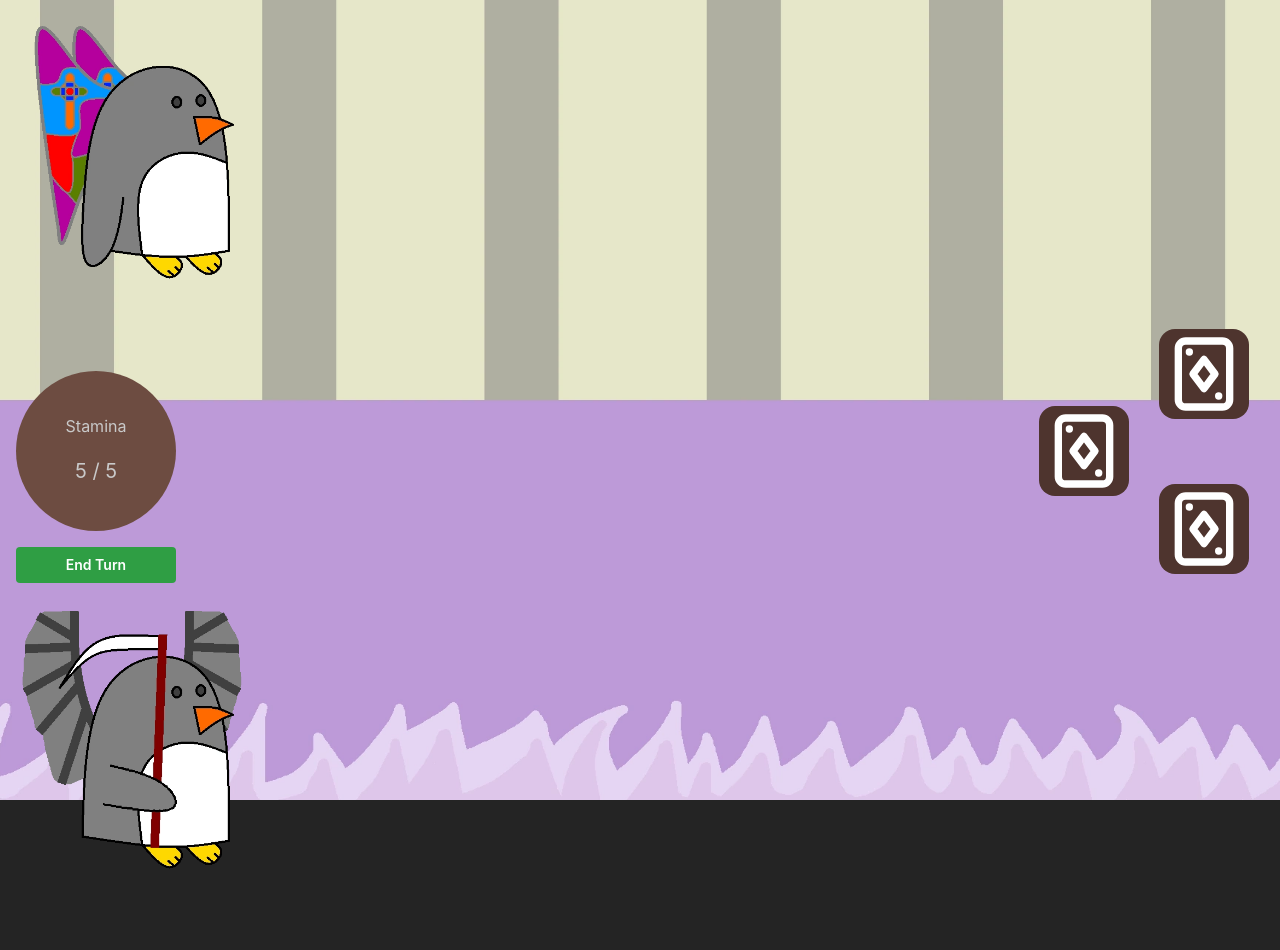
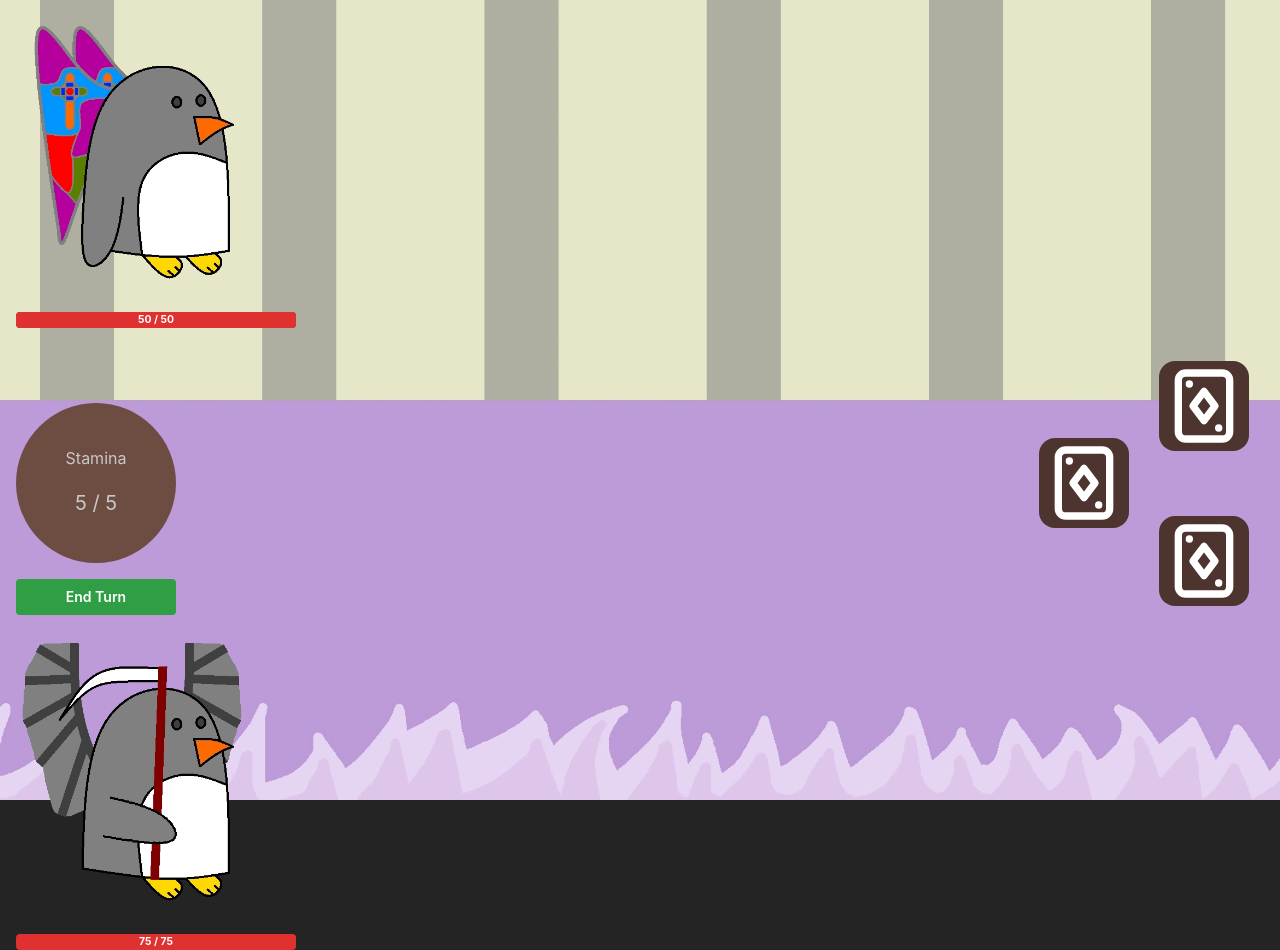
Before and after one commit to BlakeIsMyWaifu/Duality-Dungeon, a React (Vite) app: page /combat in a window 1280 px wide. Before the commit the page ends 886 px from the top, so only its background shows below. Built offline with nearby package versions, Linux system fonts and the light colour scheme.

Commit message:
✨ Card effects and health bars

```diff
--- /dev/null
+++ b/src/components/combat/HealthBar.tsx
@@ -0,0 +1,23 @@
+import { Progress } from '@mantine/core'
+
+type HealthBarProps = {
+	currentHealth: number
+	maxHealth: number
+	shield: number
+}
+
+export default function HealthBar({ currentHealth, maxHealth, shield }: HealthBarProps) {
+	return (
+		<Progress.Root size='xl' transitionDuration={200}>
+			<Progress.Section value={(currentHealth / maxHealth) * 100} color='red'>
+				<Progress.Label>
+					{currentHealth >= 15 ? `${currentHealth} / ${maxHealth}` : currentHealth}
+				</Progress.Label>
+			</Progress.Section>
+
+			<Progress.Section value={shield * 2.5}>
+				<Progress.Label>{shield}</Progress.Label>
+			</Progress.Section>
+		</Progress.Root>
+	)
+}
--- a/src/components/combat/Lane.tsx
+++ b/src/components/combat/Lane.tsx
@@ -1,10 +1,15 @@
 import { useDroppable } from '@dnd-kit/core'
-import { Box, Group, Image } from '@mantine/core'
+import { Box, Group, Image, Stack } from '@mantine/core'
 
-import { useCombatStore } from '~/state/combatStore'
+import enemiesData from '~/data/enemies'
+import { type EnemyCombat, useCombatStore } from '~/state/combatStore'
+import { useSaveStore } from '~/state/saveStore'
+import { type Lane } from '~/types/Combat'
+
+import HealthBar from './HealthBar'
 
 type LaneProps = {
-	position: 'top' | 'bottom'
+	position: Lane
 }
 
 export default function Lane({ position }: LaneProps) {
@@ -19,19 +24,11 @@ export default function Lane({ position }: LaneProps) {
 				position: 'relative'
 			}}
 		>
-			<Image src={position === 'top' ? '/players/raphael.webp' : '/players/azrael.webp'} h={280} w={280} />
+			<Character position={position} />
 
-			<Group gap={0}>
+			<Group gap='xs'>
 				{enemies.map((enemy, i) => (
-					<Image
-						key={i}
-						src={`/enemies/${enemy.name}.webp`}
-						h={200}
-						w={200}
-						style={{
-							transform: 'scaleX(-1)'
-						}}
-					/>
+					<Enemy key={i} enemyData={enemy} />
 				))}
 			</Group>
 
@@ -41,7 +38,7 @@ export default function Lane({ position }: LaneProps) {
 }
 
 type DropzoneProps = {
-	position: 'top' | 'bottom'
+	position: Lane
 }
 
 function Dropzone({ position }: DropzoneProps) {
@@ -62,3 +59,41 @@ function Dropzone({ position }: DropzoneProps) {
 		/>
 	)
 }
+
+type CharacterProps = {
+	position: Lane
+}
+
+function Character({ position }: CharacterProps) {
+	const health = useSaveStore(state => state.characters[position].health)
+	const shield = useCombatStore(state => state.characters[position].shield)
+
+	return (
+		<Stack>
+			<Image src={position === 'top' ? '/players/raphael.webp' : '/players/azrael.webp'} h={280} w={280} />
+			<HealthBar currentHealth={health.current} maxHealth={health.max} shield={shield} />
+		</Stack>
+	)
+}
+
+type EnemyProps = {
+	enemyData: EnemyCombat
+}
+
+function Enemy({ enemyData }: EnemyProps) {
+	const { maxHealth } = enemiesData[enemyData.name]
+
+	return (
+		<Stack>
+			<Image
+				src={`/enemies/${enemyData.name}.webp`}
+				h={200}
+				w={200}
+				style={{
+					transform: 'scaleX(-1)'
+				}}
+			/>
+			<HealthBar currentHealth={enemyData.currentHealth} maxHealth={maxHealth} shield={enemyData.shield} />
+		</Stack>
+	)
+}
--- a/src/data/cards.ts
+++ b/src/data/cards.ts
@@ -1,3 +1,7 @@
+import { type Lane } from '~/types/Combat'
+import { damageFront } from '~/utils/combatHelpers/damageEnemy'
+import { shieldCharacter } from '~/utils/combatHelpers/shield'
+
 export type CardData = {
 	name: string
 	stamina: number
@@ -14,8 +18,8 @@ type HalfCardData = {
 
 export type CardName = keyof typeof cardsData
 
-const MISSING_EFFECT = (cardName: string, position: 'top' | 'bottom') => () =>
-	console.log(`${cardName}-${position} has a missing effect`)
+// eslint-disable-next-line @typescript-eslint/no-unused-vars
+const MISSING_EFFECT = (cardName: string, lane: Lane) => () => console.log(`${cardName}-${lane} has a missing effect`)
 
 // TODO convert to a set
 const cardsData = {
@@ -26,12 +30,12 @@ const cardsData = {
 		top: {
 			mood: 10,
 			description: 'Deal 6 Damage',
-			effect: MISSING_EFFECT('slash', 'top')
+			effect: () => damageFront('top', 6)
 		},
 		bottom: {
 			mood: 15,
 			description: 'Deal 6 Damage',
-			effect: MISSING_EFFECT('slash', 'bottom')
+			effect: () => damageFront('bottom', 6)
 		}
 	},
 	block: {
@@ -41,12 +45,12 @@ const cardsData = {
 		top: {
 			mood: -5,
 			description: 'Gain 5 Block',
-			effect: MISSING_EFFECT('block', 'top')
+			effect: () => shieldCharacter('top', 5)
 		},
 		bottom: {
 			mood: -10,
-			description: 'Gain 5 Block and then do some more stuff',
-			effect: MISSING_EFFECT('block', 'bottom')
+			description: 'Gain 8 Block',
+			effect: () => shieldCharacter('bottom', 8)
 		}
 	}
 } satisfies Record<string, CardData>
--- a/src/data/enemies.ts
+++ b/src/data/enemies.ts
@@ -1,7 +1,7 @@
 type EnemyData = {
 	name: string
 	maxHealth: number
-	startingBlock: number
+	startingShield: number
 	startingStatus: Record<string, number>
 	actions: {
 		pattern: {
@@ -46,7 +46,7 @@ const enemiesData = {
 	pewPewPerson: {
 		name: 'Pew Pew Person',
 		maxHealth: 50,
-		startingBlock: 0,
+		startingShield: 0,
 		startingStatus: {},
 		actions: {
 			pattern: {
@@ -77,7 +77,7 @@ const enemiesData = {
 	jedguin: {
 		name: 'Jedguin',
 		maxHealth: 60,
-		startingBlock: 5,
+		startingShield: 5,
 		startingStatus: {},
 		actions: {
 			pattern: {},
--- a/src/state/combatStore.ts
+++ b/src/state/combatStore.ts
@@ -3,6 +3,7 @@ import { devtools, persist } from 'zustand/middleware'
 
 import cardsData, { type CardName } from '~/data/cards'
 import enemiesData, { type EnemyName } from '~/data/enemies'
+import { type Lane } from '~/types/Combat'
 import { type CombatNode } from '~/types/Map'
 
 import { useSaveStore } from './saveStore'
@@ -12,6 +13,10 @@ type CombatState = {
 	round: number
 	isPlayerActive: boolean
 	stamina: number
+	characters: {
+		top: CharacterCombat
+		bottom: CharacterCombat
+	}
 	cards: {
 		hand: CardName[]
 		deck: CardName[]
@@ -24,10 +29,14 @@ type CombatState = {
 	}
 }
 
-type EnemyCombat = {
+type CharacterCombat = {
+	shield: number
+}
+
+export type EnemyCombat = {
 	name: EnemyName
 	currentHealth: number
-	currentBlock: number
+	shield: number
 	status: Record<string, number>
 }
 
@@ -35,6 +44,14 @@ const combatState: CombatState = {
 	round: 0,
 	isPlayerActive: true,
 	stamina: 5,
+	characters: {
+		top: {
+			shield: 0
+		},
+		bottom: {
+			shield: 0
+		}
+	},
 	cards: {
 		hand: [],
 		deck: [],
@@ -50,7 +67,8 @@ const combatState: CombatState = {
 type CombatAction = {
 	/** Should only be called from useMapStore.openNode */
 	initCombat: (combatNode: CombatNode) => void
-	addEnemy: (lane: 'top' | 'bottom', enemyName: EnemyName) => void
+	addEnemy: (lane: Lane, enemyName: EnemyName) => void
+	removeEnemy: (lane: Lane, index: number) => void
 	drawCard: (amount?: number) => void
 	reloadDeck: () => void
 	discardCard: (handId: number) => void
@@ -61,6 +79,8 @@ type CombatAction = {
 	endTurn: () => void
 	startTurn: () => void
 	enemyTurn: () => void
+	updateEnemy: (lane: Lane, index: number, data: Partial<EnemyCombat>) => void
+	updateCharacter: (lane: Lane, data: Partial<CharacterCombat>) => void
 }
 
 const actionName = createActionName<keyof CombatAction>('combat')
@@ -77,20 +97,13 @@ const combatAction: Slice<CombatStore, CombatAction> = (set, get) => ({
 		}
 
 		set(
-			{
-				round: 0,
-				stamina: 5,
+			state => ({
+				...combatState,
 				cards: {
-					hand: [],
-					deck,
-					discard: [],
-					banish: []
-				},
-				enemies: {
-					top: [],
-					bottom: []
+					...state.cards,
+					deck
 				}
-			},
+			}),
 			...actionName('initCombat')
 		)
 
@@ -115,13 +128,28 @@ const combatAction: Slice<CombatStore, CombatAction> = (set, get) => ({
 						{
 							name: enemyName,
 							currentHealth: enemyData.maxHealth,
-							currentBlock: enemyData.startingBlock,
+							shield: enemyData.startingShield,
 							status: enemyData.startingStatus
 						}
 					]
 				}
 			}),
 			...actionName('addEnemy')
+		)
+	},
+
+	removeEnemy: (lane, index) => {
+		const updatedLane = structuredClone(get().enemies[lane])
+		updatedLane.splice(index, 1)
+
+		set(
+			state => ({
+				enemies: {
+					...state.enemies,
+					[lane]: updatedLane
+				}
+			}),
+			...actionName('removeEnemy')
 		)
 	},
 
@@ -242,6 +270,38 @@ const combatAction: Slice<CombatStore, CombatAction> = (set, get) => ({
 
 	enemyTurn: () => {
 		set({}, ...actionName('enemyTurn'))
+	},
+
+	updateEnemy: (lane, index, data) => {
+		const laneEnemies = structuredClone(get().enemies[lane])
+		laneEnemies[index] = { ...laneEnemies[index], ...data }
+
+		set(
+			state => ({
+				enemies: {
+					...state.enemies,
+					[lane]: laneEnemies
+				}
+			}),
+			...actionName('updateEnemy')
+		)
+
+		const enemy = get().enemies[lane][index]
+		if (enemy.currentHealth <= 0) {
+			get().removeEnemy(lane, index)
+		}
+	},
+
+	updateCharacter: (lane, data) => {
+		set(
+			state => ({
+				characters: {
+					...state.characters,
+					[lane]: { ...state.characters[lane], ...data }
+				}
+			}),
+			...actionName('updateCharacter')
+		)
 	}
 })
 
--- a/src/state/saveStore.ts
+++ b/src/state/saveStore.ts
@@ -12,8 +12,10 @@ type SaveState = {
 	gameStatus: 'map' | MapNode['type']
 	maxStamina: number
 	deck: CardName[]
-	topCharacter: CharacterState
-	bottomCharacter: CharacterState
+	characters: {
+		top: CharacterState
+		bottom: CharacterState
+	}
 }
 
 type CharacterState = {
@@ -46,7 +48,8 @@ const saveState: SaveState = {
 	gameStatus: 'map',
 	maxStamina: 5,
 	deck: ['slash', 'slash', 'slash', 'slash', 'slash', 'block', 'block', 'block', 'block', 'block'],
-	topCharacter: {
+	characters: {
+		top: {
 			characterInfo: {
 				name: 'raphael',
 				type: 'holy'
@@ -61,7 +64,7 @@ const saveState: SaveState = {
 				thresholds: [60, 80]
 			}
 		},
-	bottomCharacter: {
+		bottom: {
 			characterInfo: {
 				name: 'azrael',
 				type: 'demonic'
@@ -74,6 +77,7 @@ const saveState: SaveState = {
 				current: 10,
 				max: 100,
 				thresholds: [60, 80]
+			}
 		}
 	}
 }
--- /dev/null
+++ b/src/types/Combat.ts
@@ -0,0 +1 @@
+export type Lane = 'top' | 'bottom'
--- /dev/null
+++ b/src/utils/combatHelpers/damageEnemy.ts
@@ -0,0 +1,22 @@
+import { useCombatStore } from '~/state/combatStore'
+import { type Lane } from '~/types/Combat'
+
+export function damageFront(lane: Lane, amount: number) {
+	const [firstEnemy] = useCombatStore.getState().enemies[lane]
+	if (!firstEnemy) return
+
+	if (firstEnemy.shield === 0) {
+		return useCombatStore.getState().updateEnemy(lane, 0, { currentHealth: firstEnemy.currentHealth - amount })
+	}
+
+	const updatedShield = firstEnemy.shield - amount
+	const updatedHealth = firstEnemy.currentHealth + updatedShield
+	const updatedData =
+		updatedShield < 0
+			? {
+					currentHealth: updatedHealth,
+					shield: 0
+				}
+			: { shield: updatedShield }
+	useCombatStore.getState().updateEnemy(lane, 0, updatedData)
+}
--- /dev/null
+++ b/src/utils/combatHelpers/shield.ts
@@ -0,0 +1,8 @@
+import { useCombatStore } from '~/state/combatStore'
+import { type Lane } from '~/types/Combat'
+
+export function shieldCharacter(lane: Lane, amount: number) {
+	const currentShield = useCombatStore.getState().characters[lane].shield
+
+	useCombatStore.getState().updateCharacter(lane, { shield: currentShield + amount })
+}
--- a/tsconfig.json
+++ b/tsconfig.json
@@ -18,7 +18,6 @@
     "jsx": "react-jsx",
     /* Linting */
     "strict": true,
-    "noUnusedLocals": true,
     "noUnusedParameters": true,
     "noFallthroughCasesInSwitch": true,
     /* Import Alias */
```
Lines whose indentation alone changed are shown as unchanged.
